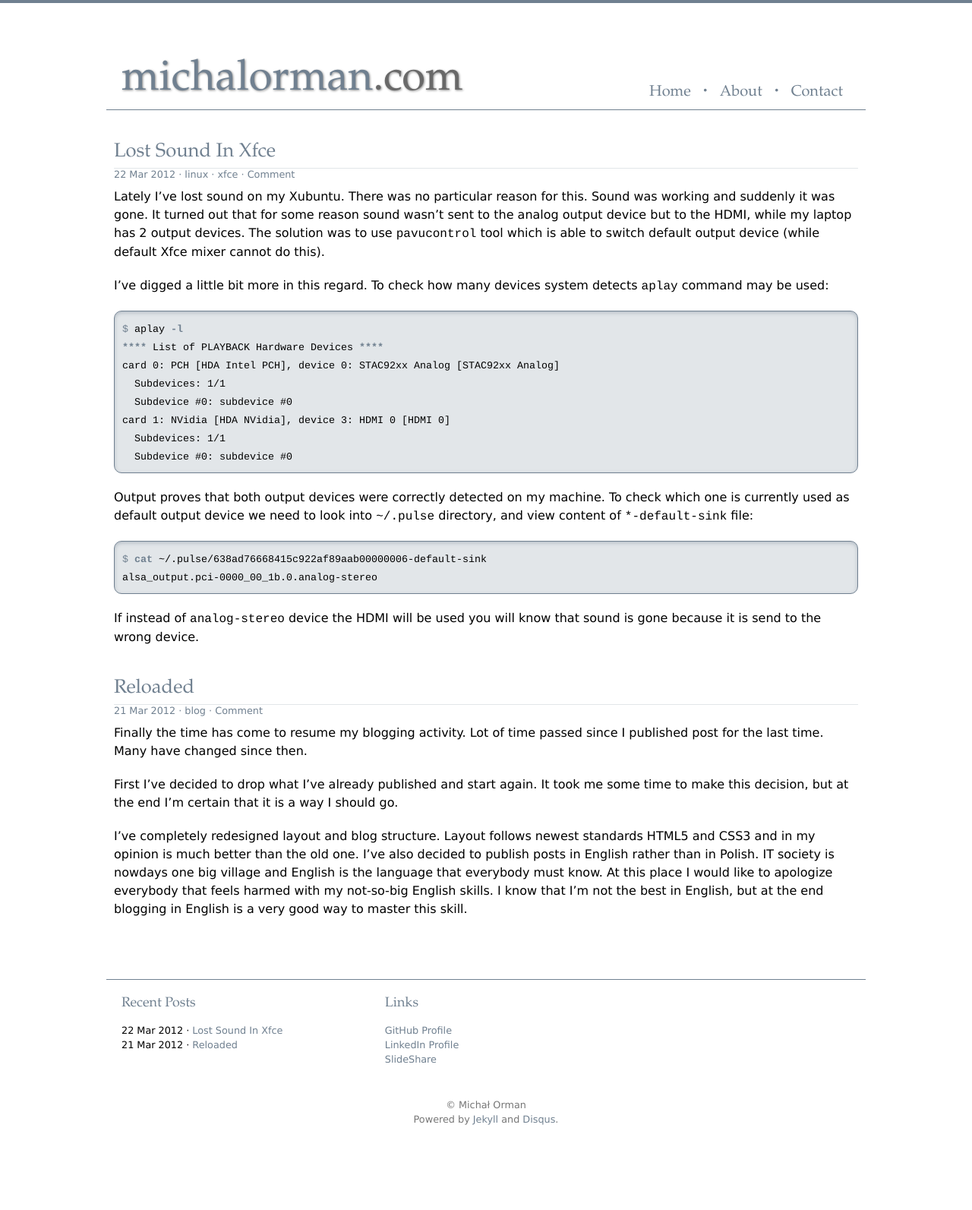
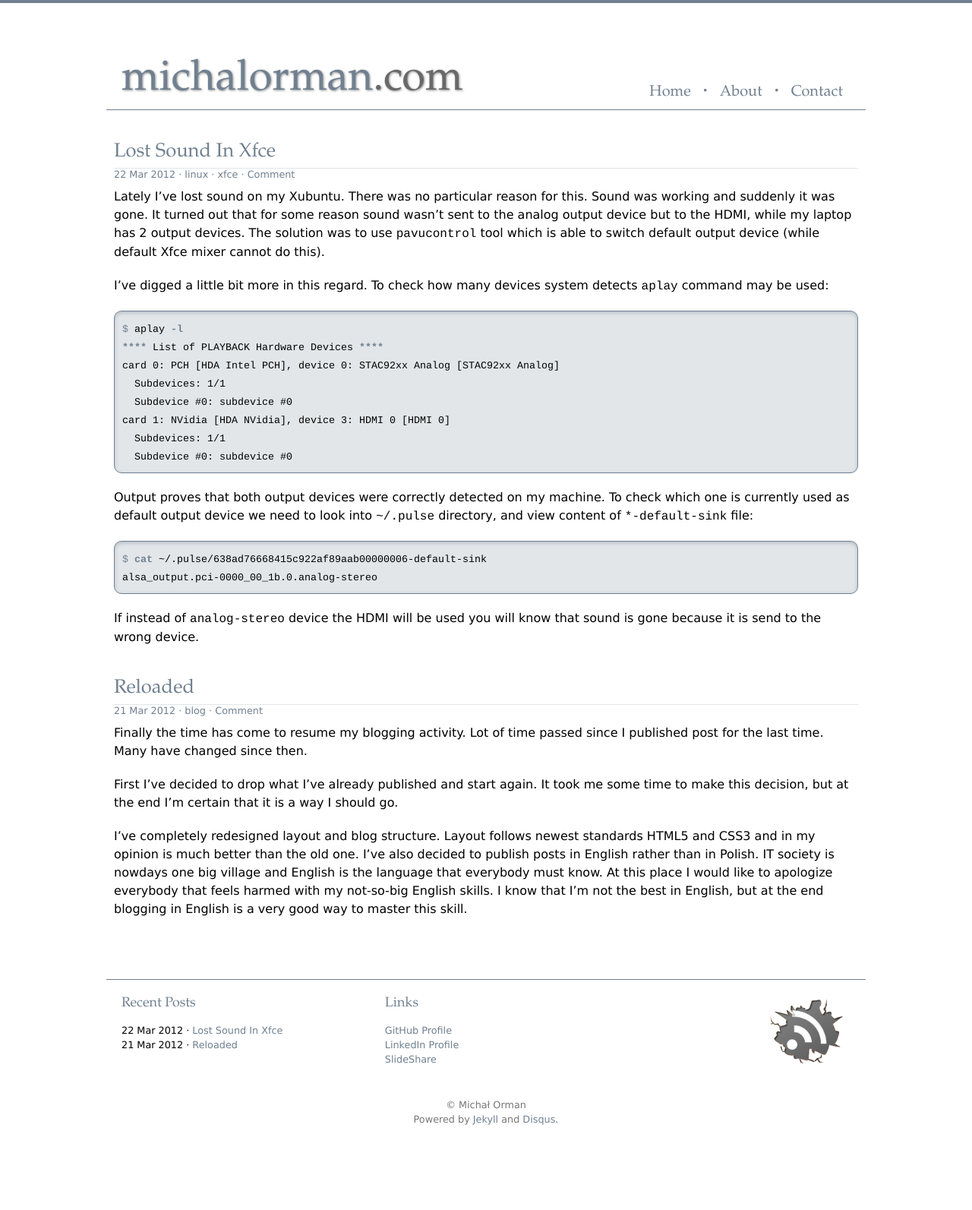
Before and after one commit to michalorman/michalorman.github.com, a Jekyll site: the page built from index.html, in a window 1280 px wide. Shown: the whole page at 76% size. Built offline with Jekyll 4.4.1, drawn with Linux system fonts in a browser that asks for light colours; Markdown is read by kramdown in place of the engine named in the settings; the list of posts is cut into pages by our own code; comment, search, counter and statistics services are not loaded.

Commit message:
Added feed.

```diff
--- a/_layouts/default.html
+++ b/_layouts/default.html
@@ -43,6 +43,12 @@
     </section>
 
     <footer id="main-foot">
+      <div id="feed">
+        <a href="/atom.xml">
+          <img id="feed-inactive" src="/assets/images/feed_inactive.png" alt="Feed" />
+          <img id="feed-active" src="/assets/images/feed_active.png" alt="Feed" />
+        </a>
+      </div>
       <div id="links">
         <nav>
           <h3>Recent Posts</h3>
--- a/assets/css/style.css
+++ b/assets/css/style.css
@@ -187,6 +187,45 @@ nav li {
   margin-top: 40px;
   padding: 20px;
   font-size: 0.8em;
+  position: relative;
+  overflow: hidden;
+}
+
+#main-foot #feed {
+  width: 96px;
+  height: 96px;
+  position: absolute;
+  right: 30px;
+}
+
+#main-foot #feed img {
+  position: absolute;
+  left: 0;
+  top: 0;
+  width: 96px;
+  height: 96px;
+}
+
+#main-foot #feed-inactive {
+  transition: opacity 750ms;
+  -webkit-transition: opacity 750ms linear;
+  -moz-transition: opacity 750ms;
+  -o-transition: opacity 750ms;
+  -ms-transition: opacity 750ms;
+  z-index: 2;
+}
+
+#main-foot #feed-inactive:hover {
+  opacity: 0;
+}
+
+#main-foot #feed-active {
+  z-index: 1;
+}
+
+#main-foot #feed-link {
+  display: block;
+  z-index: 3;
 }
 
 #main-foot #links {
```
Also changed, not shown: atom.xml (added, +28 -0 lines), assets/images/feed_active.png (added), assets/images/feed_inactive.png (added).
